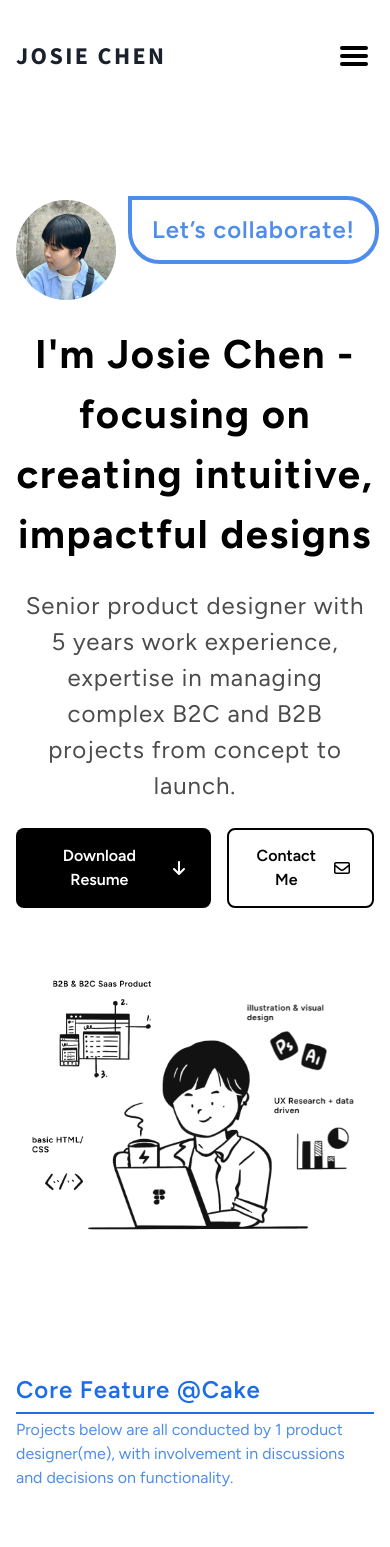
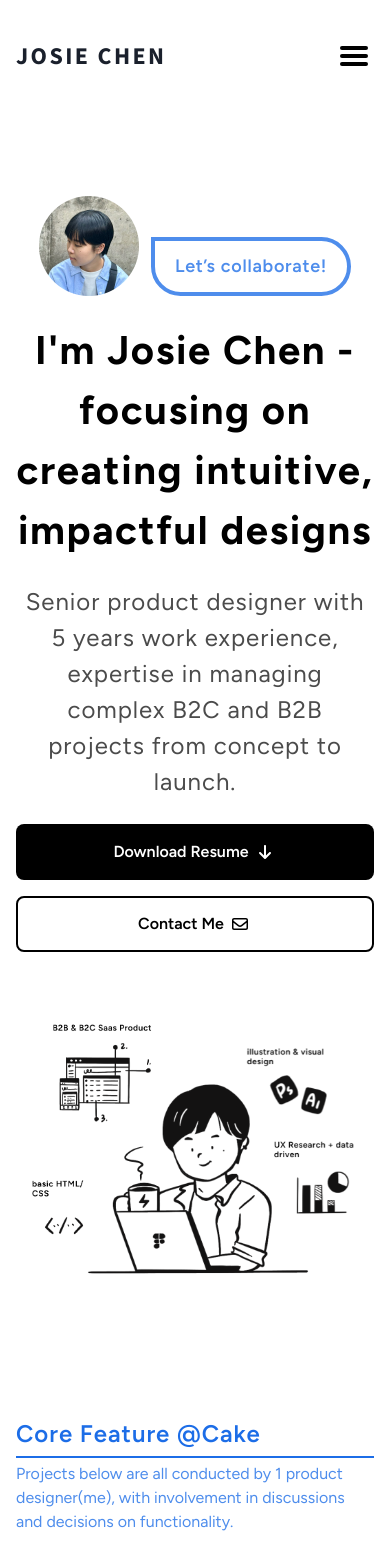
Before and after one commit to hoho123180/josie-portfolio, a Next.js app: page / in a window 390 px wide. Shown: the top 1547 px of the page. Built offline with nearby package versions, Linux system fonts and the light colour scheme.

Commit message:
:art: adjust styles

```diff
--- a/src/components/FeatureWorks/FeatureWorks.module.css
+++ b/src/components/FeatureWorks/FeatureWorks.module.css
@@ -22,7 +22,7 @@
 @media (max-width:1200px) {
   .workList {
     display: grid;
-    grid-template-columns: repeat(auto-fit, minmax(360px, 1fr));
+    grid-template-columns: repeat(auto-fit, minmax(300px, 1fr));
     justify-items: center;
     justify-content: center;
     align-items: start;
@@ -51,7 +51,7 @@
   font-weight: 400;
 }
 .featureWork {
-  min-width: 320px;
+  min-width: 300px;
   display: flex;
   flex-direction: row;
   justify-content: flex-start;
@@ -152,6 +152,7 @@
   justify-content: flex-start;
   align-items: center;
   gap: 4px;
+  flex-wrap: wrap;
 }
 .button {
   display: flex;
@@ -203,9 +204,19 @@
 }
 .otherWorkList {
   display: grid;
-  grid-template-columns: repeat(auto-fit, minmax(360px, 1fr));
+  grid-template-columns: repeat(auto-fit, minmax(300px, 1fr));
   gap: 24px;
+}
+.otherWorkList h2 {
+  display: block;
+  flex: 1;
 }
 .otherWorkList .featureWork {
   flex-direction: column;
 }
+@media (max-width: 400px) {
+  .buttonGroup button {
+    font-size: 16px !important;
+    font-weight: 600 !important;
+  }
+}
--- a/src/components/FeatureWorks/FeatureWorks.module.styl
+++ b/src/components/FeatureWorks/FeatureWorks.module.styl
@@ -22,7 +22,7 @@ innerBg(bgc, initialTranslate = -100%)
   flexbox(column, flex-start, center, 36px)
   @media ({mobile} )
     display grid
-    grid-template-columns repeat(auto-fit, minmax(360px, 1fr))
+    grid-template-columns repeat(auto-fit, minmax(300px, 1fr))
     justify-items center
     justify-content center
     align-items start
@@ -40,7 +40,7 @@ innerBg(bgc, initialTranslate = -100%)
     Body()
 
 .featureWork
-  min-width 320px
+  min-width 300px
   flexbox(row, flex-start, center, 24px)
   width 100%
   @media ({mobile} )
@@ -105,6 +105,7 @@ innerBg(bgc, initialTranslate = -100%)
 
 .tagList
   flexbox(row, flex-start, center, 4px)
+  flex-wrap wrap
 
 .button
   centerChild()
@@ -126,7 +127,16 @@ innerBg(bgc, initialTranslate = -100%)
 
 .otherWorkList
   display grid
-  grid-template-columns repeat(auto-fit, minmax(360px, 1fr))
+  grid-template-columns repeat(auto-fit, minmax(300px, 1fr))
   gap 24px
+  h2
+    display block
+    flex 1
   .featureWork
     flex-direction column
+
+.buttonGroup
+  @media (max-width 400px)
+    button
+      font-size 16px !important
+      font-weight 600 !important
--- a/src/components/HeroSection/HeroSection.module.css
+++ b/src/components/HeroSection/HeroSection.module.css
@@ -99,6 +99,12 @@
   left: 0;
   overflow: hidden;
 }
+@media (max-width: 400px) {
+  .dialog {
+    font-size: 18px;
+    font-weight: 600;
+  }
+}
 .dialog:not(.hide) {
   padding: 16px 24px;
   transform-origin: top left;
@@ -117,9 +123,19 @@
 .buttonGroup {
   display: flex;
   flex-direction: row;
-  justify-content: flex-start;
-  align-items: center;
+  justify-content: center;
+  align-items: stretch;
   gap: 16px;
+  flex-wrap: wrap;
+}
+@media (max-width: 404px) {
+  .buttonGroup {
+    flex-direction: column;
+    width: 100%;
+  }
+}
+.buttonGroup button {
+  width: 100%;
 }
 .heroImageContainer {
   position: relative;
--- a/src/components/Tag/Tag.module.css
+++ b/src/components/Tag/Tag.module.css
@@ -4,6 +4,7 @@
   background-color: #edf4fd;
   color: #1c6de7;
   border-radius: 100px;
+  white-space: nowrap;
   font-size: 16px;
   font-weight: 400;
 }
--- a/src/components/Tag/Tag.module.styl
+++ b/src/components/Tag/Tag.module.styl
@@ -8,6 +8,7 @@
   background-color accent-light
   color accent1
   border-radius 100px
+  white-space nowrap
   Body()
   &.warning
     background-color warning-light
```
Also changed, not shown: src/components/HeroSection/HeroSection.module.styl (+10 -1 lines).
